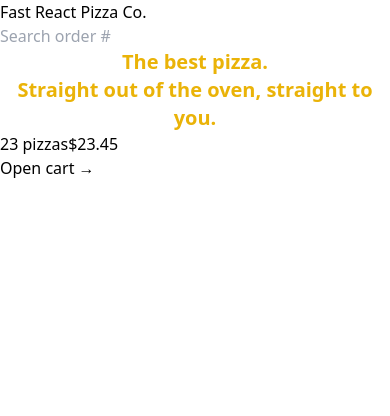
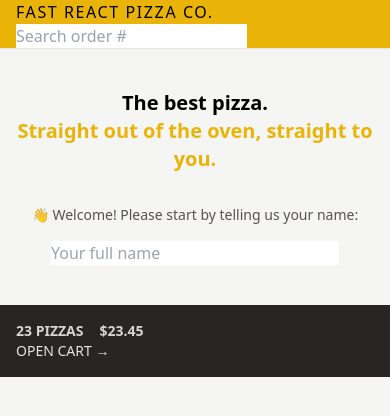
Before and after one commit to Nyantamaru/fast-react-pizza, a React (Vite) app: page / in a window 390 px wide. Shown: the top 416 px of the page. Built offline with nearby package versions, Linux system fonts and the light colour scheme.

Commit message:
Add Responsive Design

```diff
--- a/index.html
+++ b/index.html
@@ -8,7 +8,7 @@
   <title>Fast Pizza 🍕</title>
 </head>
 
-<body>
+<body class="bg-stone-100 tex-color-stone-700">
   <div id="root"></div>
   <script type="module" src="/src/main.jsx"></script>
 </body>
--- a/prettier.config.cjs
+++ b/prettier.config.cjs
@@ -1,4 +1,4 @@
-// prettier.config.js
+// prettier.config.cjs
 module.exports = {
   plugins: ['prettier-plugin-tailwindcss'],
   singleQuote: true,
--- a/src/App.jsx
+++ b/src/App.jsx
@@ -50,4 +50,4 @@
 
 export default App;
 
-// goto:
+// goto: 8 Using flexBox
--- a/src/features/cart/CartOverview.jsx
+++ b/src/features/cart/CartOverview.jsx
@@ -2,8 +2,8 @@
 
 function CartOverview() {
   return (
-    <div>
-      <p>
+    <div className="bg-stone-800 px-4 py-4 text-sm uppercase text-stone-200 sm:px-6 md:text-base">
+      <p className="space-x-4 font-semibold text-stone-300 sm:space-x-6 ">
         <span>23 pizzas</span>
         <span>$23.45</span>
       </p>
--- a/src/features/user/CreateUser.jsx
+++ b/src/features/user/CreateUser.jsx
@@ -9,9 +9,12 @@
 
   return (
     <form onSubmit={handleSubmit}>
-      <p>👋 Welcome! Please start by telling us your name:</p>
+      <p className="mb-4 text-sm text-stone-600 md:text-base">
+        👋 Welcome! Please start by telling us your name:
+      </p>
 
       <input
+        className="w-72 "
         type="text"
         placeholder="Your full name"
         value={username}
--- /dev/null
+++ b/src/features/user/UserName.jsx
@@ -0,0 +1,7 @@
+import React from 'react';
+
+const UserName = () => {
+  return <div className="hidden text-sm font-semibold">Jonas</div>;
+};
+
+export default UserName;
--- a/src/ui/Header.jsx
+++ b/src/ui/Header.jsx
@@ -1,12 +1,16 @@
 import React from 'react';
 import { Link } from 'react-router-dom';
 import SearchOrder from '../features/order/SearchOrder';
+import UserName from '../features/user/UserName';
 
 const Header = () => {
   return (
-    <header>
-      <Link to="/">Fast React Pizza Co. </Link>
+    <header className="border-b border-stone-200 bg-yellow-500 px-4 uppercase sm:px-6">
+      <Link to="/" className="tracking-widest">
+        Fast React Pizza Co.
+      </Link>
       <SearchOrder />
+      <UserName />
     </header>
   );
 };
--- a/src/ui/Home.jsx
+++ b/src/ui/Home.jsx
@@ -1,11 +1,16 @@
+import CreateUser from '../features/user/CreateUser';
+
 function Home() {
   return (
-    <div>
-      <h1 className="text-center text-xl font-semibold text-yellow-500">
+    <div className="my-10 text-center sm:my-16">
+      <h1 className="mb-8  text-xl font-semibold">
         The best pizza.
         <br />
-        Straight out of the oven, straight to you.
+        <span className="text-yellow-500">
+          Straight out of the oven, straight to you.
+        </span>
       </h1>
+      <CreateUser />
     </div>
   );
 }
--- a/tailwind.config.js
+++ b/tailwind.config.js
@@ -1,3 +1,4 @@
+/* eslint-disable import/no-anonymous-default-export */
 /** @type {import('tailwindcss').Config} */
 export default {
   content: ['./index.html', './src/**/*.{js,ts,jsx,tsx}'],
```
